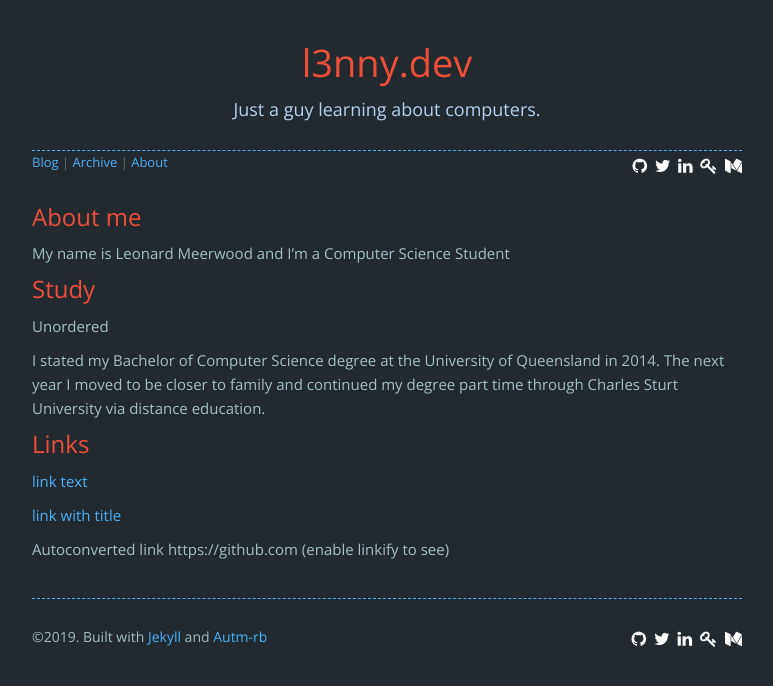
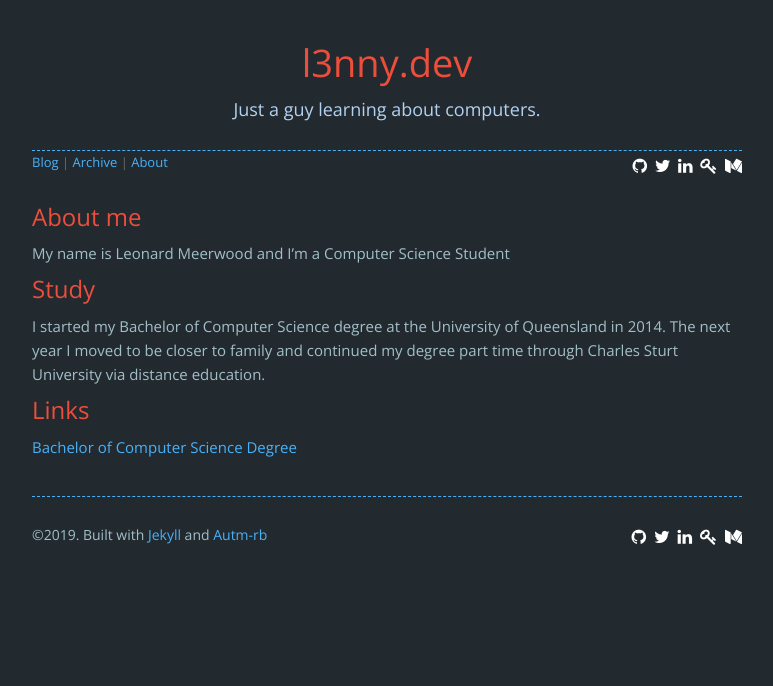
Before and after one commit to lmeerwood/lmeerwood.github.io, a Jekyll site: the page built from about.html, in a window 1280 px wide. Shown: the top 686 px of the page, without its empty margins (253-1026 px from the left). Built offline with Jekyll 4.4.1, drawn with Linux system fonts in a browser that asks for light colours; nearby versions of some CDN libraries; comment, search, counter and statistics services are not loaded.

Commit message:
updated about section

```diff
--- a/_data/about.yml
+++ b/_data/about.yml
@@ -4,16 +4,10 @@ text: |
 
   ## Study
 
-  Unordered
-
-  I stated my Bachelor of Computer Science degree at the University of Queensland in 2014. The next year I
+  I started my Bachelor of Computer Science degree at the University of Queensland in 2014. The next year I
    moved to be closer to family and continued my degree part time through Charles Sturt University via distance education.
 
 
   ## Links
 
-  [link text](https://github.com)
-
-  [link with title](https://github.com/ "title text!")
-
-  Autoconverted link https://github.com (enable linkify to see)
+  [Bachelor of Computer Science Degree](https://futurestudents.csu.edu.au/courses/technology-computing-maths/bachelor-computer-science)
```
